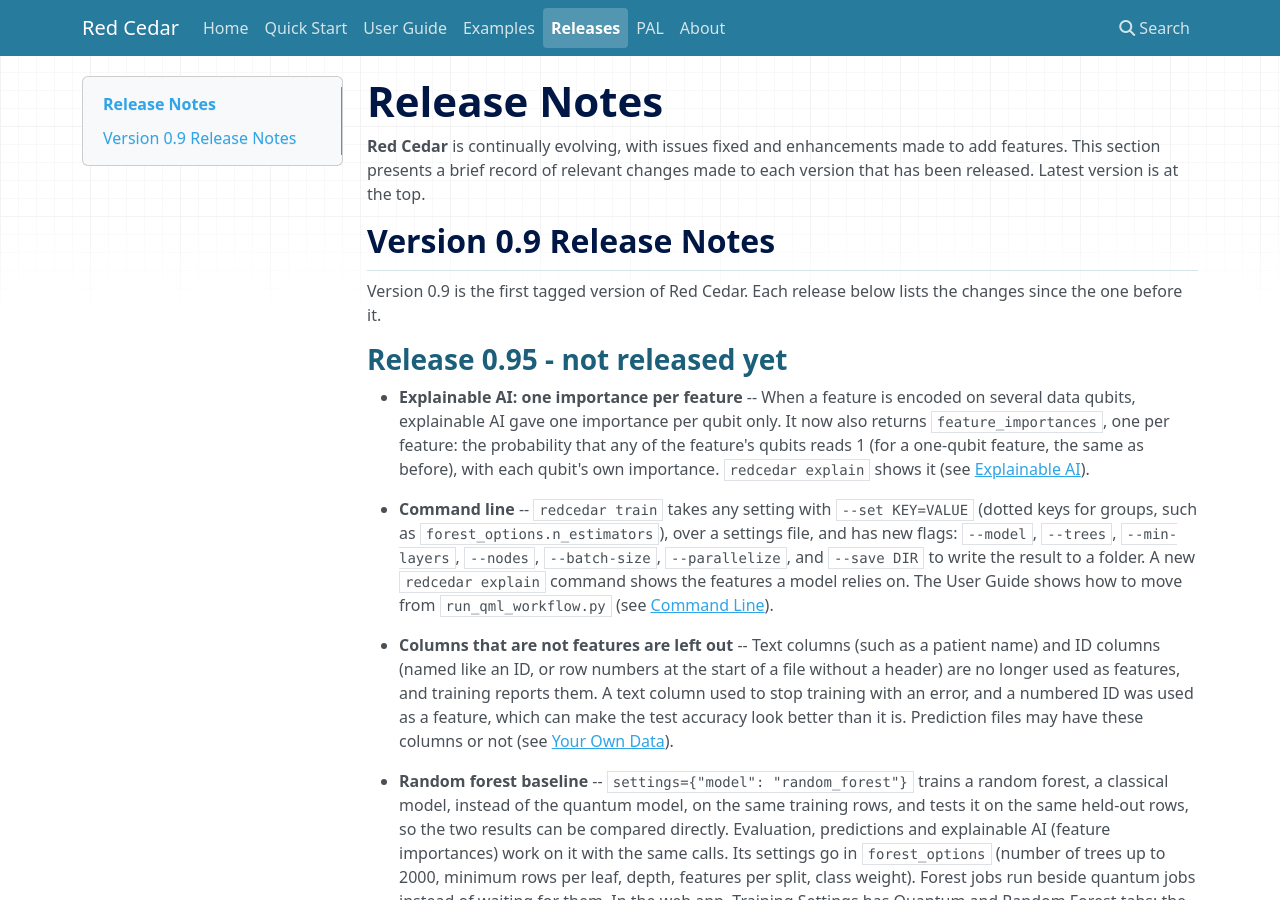
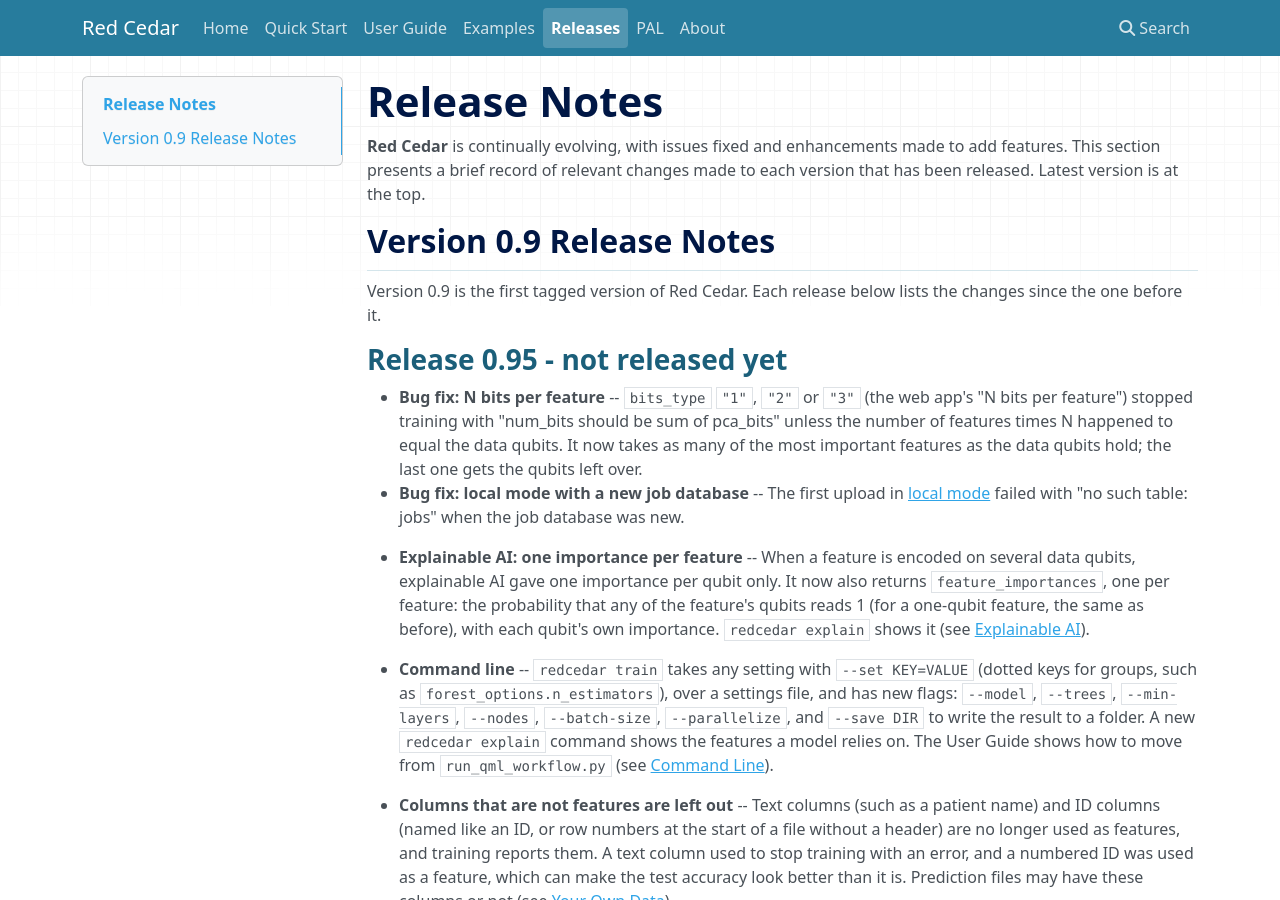
Before and after one commit to coherent-computing/redcedar, an MkDocs documentation site: the page built from doc/docs/release_notes.md, in a window 1280 px wide and 900 px high. Built offline with MkDocs 1.6.1, drawn with Linux system fonts in a browser that asks for light colours; nearby versions of some CDN libraries.

Commit message:
0.95 notes: N bits per feature fixed; local mode with a new job database fixed
Co-Authored-By: Claude Opus 5.5 <noreply@anthropic.com>

```diff
--- a/doc/docs/release_notes.md
+++ b/doc/docs/release_notes.md
@@ -8,6 +8,9 @@ This section presents a brief record of relevant changes made to each version th
 Version 0.9 is the first tagged version of Red Cedar. Each release below lists the changes since the one before it.
 
 ### Release 0.95 - not released yet
+
+- **Bug fix: N bits per feature** -- `bits_type` `"1"`, `"2"` or `"3"` (the web app's "N bits per feature") stopped training with "num_bits should be sum of pca_bits" unless the number of features times N happened to equal the data qubits. It now takes as many of the most important features as the data qubits hold; the last one gets the qubits left over.
+- **Bug fix: local mode with a new job database** -- The first upload in [local mode](user_guide.md#local-mode-for-development) failed with "no such table: jobs" when the job database was new.
 
 - **Explainable AI: one importance per feature** -- When a feature is encoded on several data qubits, explainable AI gave one importance per qubit only. It now also returns `feature_importances`, one per feature: the probability that any of the feature's qubits reads 1 (for a one-qubit feature, the same as before), with each qubit's own importance. `redcedar explain` shows it (see [Explainable AI](user_guide.md#explainable-ai)).
 
```
